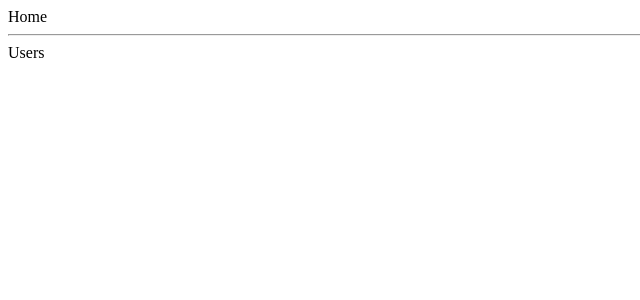
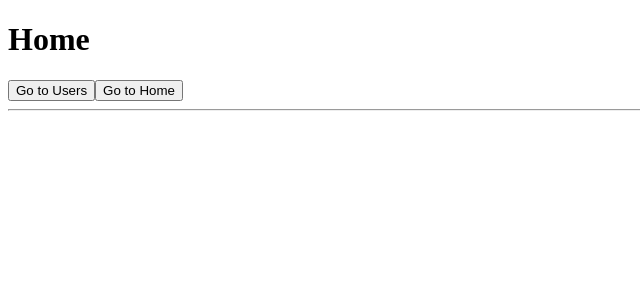
Before and after one commit to PedroRuizMartinez/DEMO-4887, a React (Vite) app: page / in a window 1280 px wide. Shown: the top 300 px of the page, without its empty margins (0-640 px from the left). Built offline with nearby package versions, Linux system fonts and the light colour scheme.

Commit message:
Configurado Routes provisional

```diff
--- a/src/App.tsx
+++ /dev/null
@@ -1,15 +0,0 @@
-import { Home } from './components/pages/Home';
-import { Users } from './components/pages/Users';
-import './main.css';
-
-function App() {
-    return (
-        <>
-            <Home />
-            <hr />
-            <Users />
-        </>
-    );
-}
-
-export default App;
--- /dev/null
+++ b/src/AppDemo.tsx
@@ -0,0 +1,28 @@
+import { Home } from './components/pages/UserList';
+import { Users } from './components/pages/Users';
+import './main.css';
+import { Outlet, useNavigate } from 'react-router-dom';
+import { url_home, url_users } from './routes';
+
+function AppDemo() {
+    const navigate = useNavigate();
+
+    const handleNavigateToUsers = () => {
+        navigate(url_users);
+    };
+
+    const handleNavigateToHome = () => {
+        navigate(url_home);
+    };
+    return (
+        <>
+            <h1>Home</h1>
+            <button onClick={handleNavigateToUsers}>Go to Users</button>
+            <button onClick={handleNavigateToHome}>Go to Home</button>
+            <hr />
+            <Outlet />
+        </>
+    );
+}
+
+export default AppDemo;
--- a/src/components/pages/Home.tsx
+++ /dev/null
@@ -1,3 +0,0 @@
-export const Home = () => {
-    return <div>Home</div>;
-};
--- /dev/null
+++ b/src/components/pages/UserList.tsx
@@ -0,0 +1,8 @@
+export const Home = () => {
+    return (
+        <>
+            <h1>USER LIST</h1>
+            <hr />
+        </>
+    );
+};
--- a/src/components/pages/Users.tsx
+++ b/src/components/pages/Users.tsx
@@ -1,3 +1,7 @@
 export const Users = () => {
-    return <div>Users</div>;
+    return (
+        <>
+            <h1>USERS</h1>
+        </>
+    );
 };
--- a/src/main.tsx
+++ b/src/main.tsx
@@ -1,10 +1,13 @@
 import React from 'react';
 import ReactDOM from 'react-dom/client';
-import App from './App.tsx';
 import './main.css';
+import { RouterProvider, createBrowserRouter } from 'react-router-dom';
+import routes from './routes.tsx';
+
+const router = createBrowserRouter(routes);
 
 ReactDOM.createRoot(document.getElementById('root')!).render(
     <React.StrictMode>
-        <App />
+        <RouterProvider router={router} />
     </React.StrictMode>
 );
--- /dev/null
+++ b/src/routes.tsx
@@ -0,0 +1,30 @@
+import { Navigate, RouteObject } from 'react-router-dom';
+import { Home } from './components/pages/UserList';
+import { Users } from './components/pages/Users';
+import AppDemo from './AppDemo';
+
+export const url_users = '/users';
+export const url_home = '/home';
+
+const routes: RouteObject[] = [
+    {
+        path: '/',
+        element: <AppDemo />,
+        children: [
+            {
+                path: url_users,
+                element: <Users />,
+            },
+            {
+                path: url_home,
+                element: <Home />,
+            },
+        ],
+    },
+    {
+        path: '*',
+        element: <Navigate to={'/'} replace />,
+    },
+];
+
+export default routes;
```
